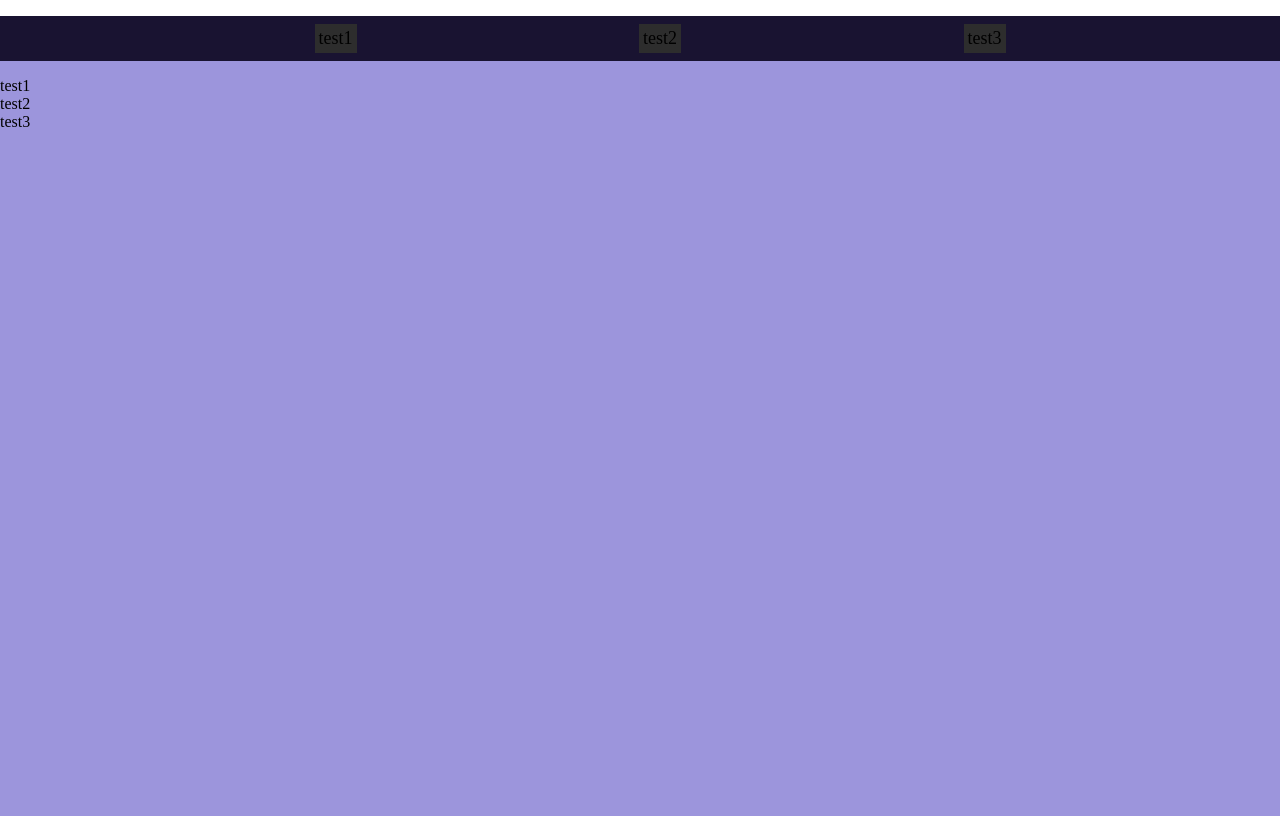
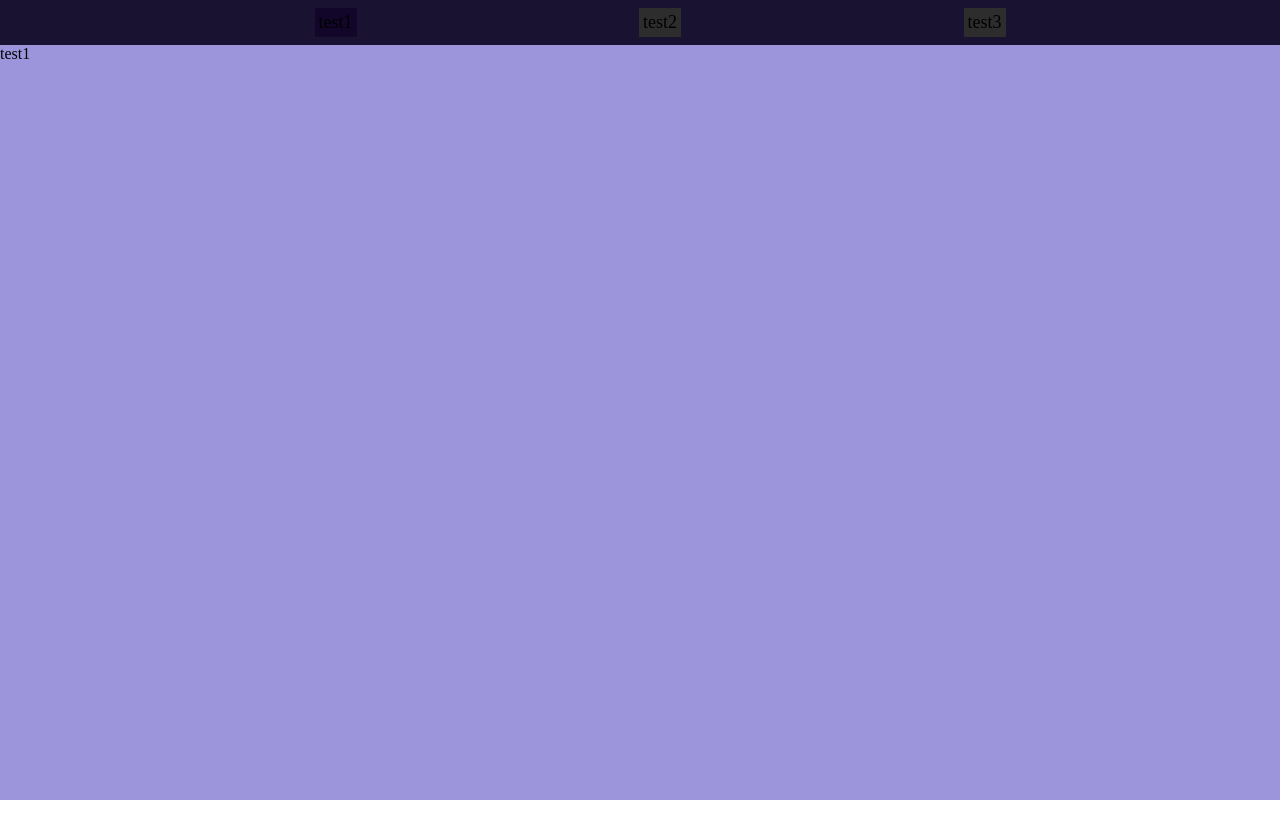
Before and after one commit to P0t1on/FlatPlayer, a SvelteKit app: page / in a window 1280 px wide. Built offline with nearby package versions, Linux system fonts and the light colour scheme.

Commit message:
scss 컴파일 오류 수정

```diff
--- a/src/routes/+page.svelte
+++ b/src/routes/+page.svelte
@@ -10,23 +10,21 @@
   // menu 구현
   const menuList: [HTMLLIElement, HTMLDivElement][] = [],
     onMenuClick = (id: string) => (e: MouseEvent) => {
-      for(const [li, div] of menuList) {
-        if(div.id === id) {
-          li.classList.add('selected');
-          div.classList.remove('hide');
+      for (const [li, div] of menuList) {
+        if (div.id === id) {
+          li.classList.add("selected");
+          div.classList.remove("hide");
         } else {
-          li.classList.remove('selected');
-          div.classList.add('hide');
+          li.classList.remove("selected");
+          div.classList.add("hide");
         }
       }
-
-      console.log(id)
     };
 
   onMount(() => {
     // open("./game", "_self")
     for (const doc of div_doc.children) {
-      const menu = document.createElement("li")
+      const menu = document.createElement("li");
       li_menu.appendChild(menu);
 
       menu.innerHTML = doc.id;
@@ -43,8 +41,7 @@
 
 <section>
   <header>
-    <ul id="menu" bind:this={li_menu}>
-    </ul>
+    <ul id="menu" bind:this={li_menu}></ul>
   </header>
   <div id="document" bind:this={div_doc}>
     <div id="test1">test1</div>
@@ -62,25 +59,11 @@
       background-color: #191331;
 
       ul#menu {
+        margin: 0;
         display: flex;
         justify-content: space-evenly;
 
         list-style: none;
-
-        :global(li) {
-          margin: 8px;
-          padding: 4px;
-
-          background-color: #2d2d2d;
-          font-size: large;
-          user-select: none;
-          cursor: pointer;
-
-          &.selected {
-            background-color: #13062b;
-            cursor: default;
-          }
-        }
       }
     }
   }
--- a/src/routes/style.scss
+++ b/src/routes/style.scss
@@ -1,7 +1,22 @@
 .clickable {
-    cursor: pointer;
+  cursor: pointer;
 }
 
 .hide {
-    display: hide;
+  display: none;
 }
+
+header ul#menu li {
+  margin: 8px;
+  padding: 4px;
+
+  background-color: #2d2d2d;
+  font-size: large;
+  user-select: none;
+  cursor: pointer;
+
+  &.selected {
+    background-color: #13062b;
+    cursor: default;
+  }
+}
```
